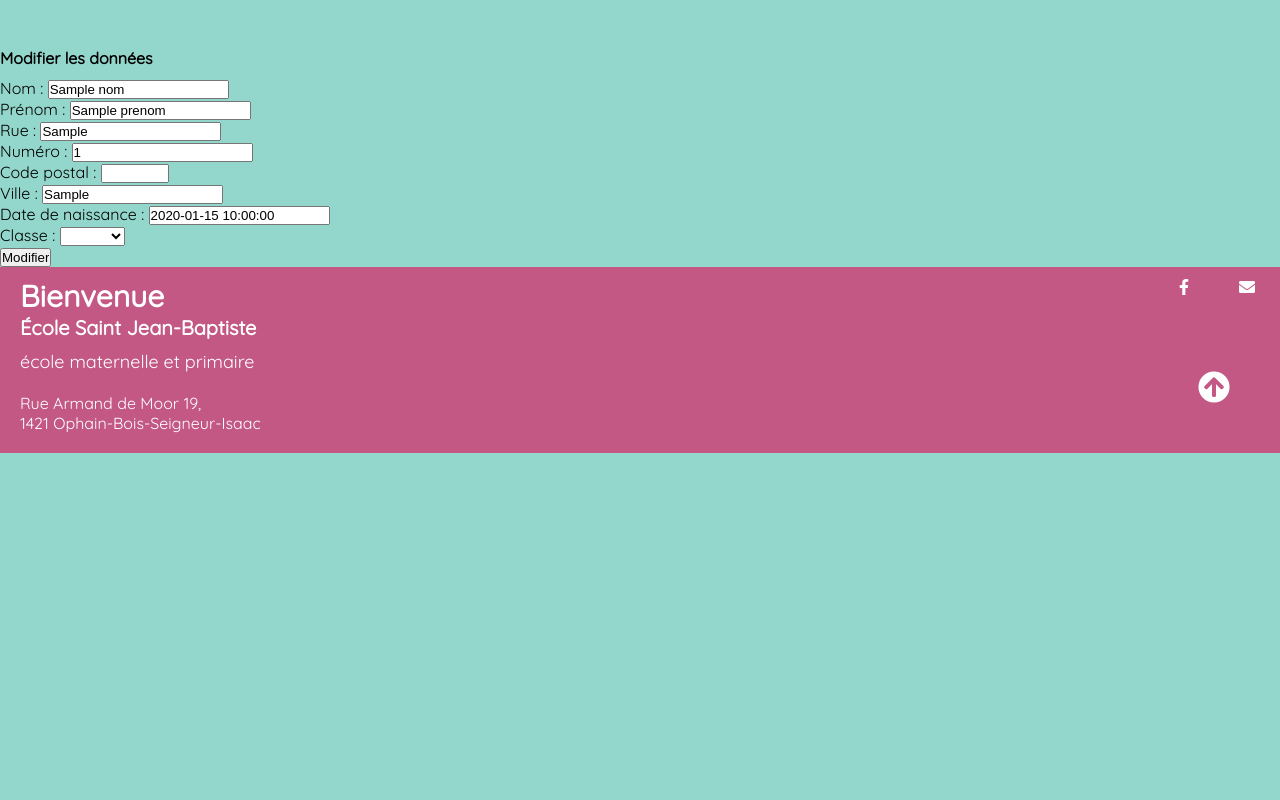
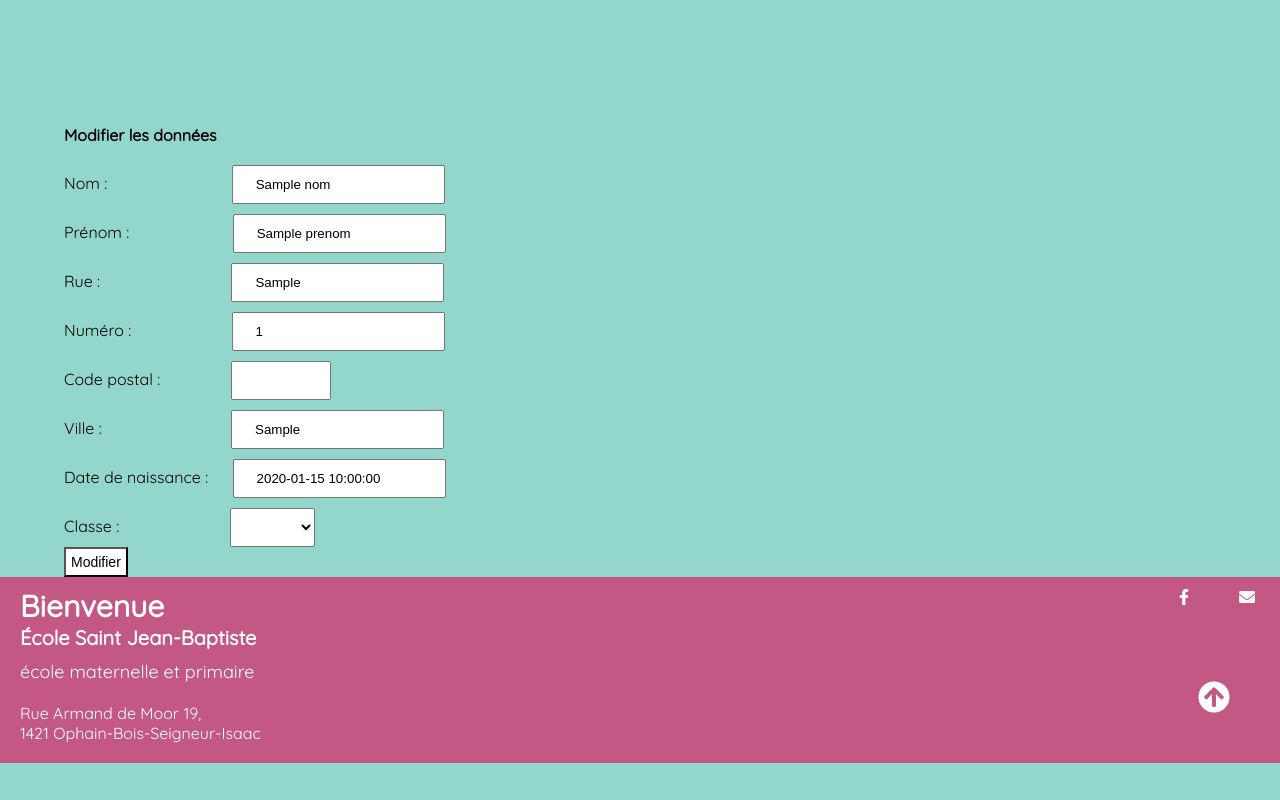
Before and after one commit to emontaigne/ecole_st_jean_baptiste_php, a PHP site: template view/page/personne/update.php in a window 1280 px wide. Run offline with PHP 8.4, Linux system fonts and the light colour scheme; the template is opened without the code that fills it: most values are stand-ins (such as "Sample title", 1, 10 or a date in 2020); some libraries are stand-ins or nearby versions.

Commit message:
partie admin

```diff
--- a/controller/personne/delete.php
+++ b/controller/personne/delete.php
@@ -8,7 +8,7 @@
         $id = $_GET["id"];
         $p = new Personne();
         $tabInfos = $p->readById($id);
-         var_dump($tabInfos);
+        // var_dump($tabInfos);
 
         $nom = $tabInfos[0]["nom"];
         $prenom = $tabInfos[0]["prenom"];
@@ -22,8 +22,8 @@
         $p->delete($id);
         header("Location:?section=read");
     }
-
+ require_once("view/page/personne/delete.php");
     require_once("view/page/admin.php");
     // appeler la vue
-    require_once("view/page/personne/delete.php");
+
 ?>
--- a/controller/personne/update.php
+++ b/controller/personne/update.php
@@ -83,9 +83,9 @@
       header("Location:?section=admin");
 
     }
-
+require_once("view/page/personne/update.php");
     require_once("view/page/admin.php");
 
     // appeler la vue
-    require_once("view/page/personne/update.php");
+
 ?>
--- a/public/css/admin.css
+++ b/public/css/admin.css
@@ -94,21 +94,23 @@
   color: #c35884;
 }
 
-.container5 {
-  display: flex;
-  width: 400px;
-  margin: auto;
-  margin-top: 120px;
-  background-color: white;
-  padding: 15px;
-}
-
 .ajout {
   font-size: 16px;
   text-align: left;
   line-height: 40px;
 }
+.btnsend {
+  background-color: white;
+  color: black;
+  padding: 5px;
+  cursor: pointer;
+  font-size: 14px;
+}
 
+.btnsend a {
+  text-decoration: none;
+  color: black;
+}
 .afficher {
   width: 600px;
   height: 400px;
@@ -230,6 +232,10 @@
   width: 100%;
 }
 
+.demDupp {
+  margin-left: 2%;
+  margin-top: 5%;
+}
 .afficher1 {
   width: 80%;
   display: inline-block;
--- a/public/css/menu.css
+++ b/public/css/menu.css
@@ -36,10 +36,8 @@ body {
 }
 
 .main {
-  width: 100%;
   display: flex;
   justify-content: flex-end;
-  background-color: #01969b;
 }
 
 .sidebar ul {
@@ -90,6 +88,10 @@ body {
   background-color: white;
   border: none;
   display: none;
+}
+
+.sous-menu li a {
+  background-color: #01969b;
 }
 .sous-menu a {
   display: block;
--- a/view/page/personne/delete.php
+++ b/view/page/personne/delete.php
@@ -2,10 +2,12 @@
 <div id = "form_add" class="form_event">
 
 <form action="#" method="post">
+    <div class="demDupp">
 <h2 class="ajout1">Etes vous sûr(e) de vouloir supprimer <?= $nom; ?> <?= $prenom ?> ?</h2>
     <input type="hidden" name="id" value="<?= $id; ?>">
-    <input type="submit" value="Oui">
-    <a href="?section=read">Non</a>
+    <input class="btnsend" type="submit" value="Oui">
+    <button class="btnsend"><a  href="?section=read">Non</a></button>
+    </div>
 </form>
 </div>
 <script src = "public/js/menu-actif.js"></script>
--- a/view/page/personne/update.php
+++ b/view/page/personne/update.php
@@ -1,30 +1,30 @@
 <div class = "container2">
-<div id = "form_add" class="form_event">
-<form action="#" method="post">
+<div class="studentCreateForm">
+<form action="#" method="post" class="form-new-student">
 <h2 class = "ajout">Modifier les données</h2>
     <label for="nom">Nom :</label>
-    <input type="text" name="nom" id="nom" value="<?= $nom; ?>"><br>
+    <input class="inputStudent1" type="text" name="nom" id="nom" value="<?= $nom; ?>"><br>
 
     <label for="prenom">Prénom :</label>
-    <input type="text" name="prenom" id="prenom" value="<?= $prenom; ?>"><br>
+    <input class="inputStudent2" type="text" name="prenom" id="prenom" value="<?= $prenom; ?>"><br>
 
     <label for="ad_rue">Rue :</label>
-    <input type="text" name="ad_rue" id="ad_rue" value="<?= $adRue; ?>"><br>
+    <input class="inputStudent3" type="text" name="ad_rue" id="ad_rue" value="<?= $adRue; ?>"><br>
 
     <label for="ad_num">Numéro :</label>
-    <input type="text" name="ad_num" id="ad_num" value="<?= $adNum; ?>"><br>
+    <input class="inputStudent4" type="text" name="ad_num" id="ad_num" value="<?= $adNum; ?>"><br>
 
     <label for="ad_cp">Code postal :</label>
-    <input type="number" name="ad_cp" id="ad_cp" min="1000" max="9999" value="<?= $adCp; ?>"><br>
+    <input class="inputStudent5" type="number" name="ad_cp" id="ad_cp" min="1000" max="9999" value="<?= $adCp; ?>"><br>
 
     <label for="ad_ville">Ville :</label>
-    <input type="text" name="ad_ville" id="ad_ville" value="<?= $adVille; ?>"><br>
+    <input class="inputStudent6" type="text" name="ad_ville" id="ad_ville" value="<?= $adVille; ?>"><br>
 
     <label for="date_naissance">Date de naissance :</label>
-    <input type="text" name="date_naissance" id="date_naissance" value="<?= $dateNaissance; ?>"><br>
+    <input class="inputStudent7" type="text" name="date_naissance" id="date_naissance" value="<?= $dateNaissance; ?>"><br>
 
     <label for="classes">Classe :</label>
-    <select name="classes" id="classes" value="<?= $classes; ?>">
+    <select class="inputStudent8" name="classes" id="classes" value="<?= $classes; ?>">
         <option value=""></option>
         <option value="accueil" <?= $accueil; ?> >Accueil</option>
         <option value="m1" <?= $m1; ?> >M1</option>
@@ -40,7 +40,7 @@
 
 
     <div class = "ajouter">
-    <input type="submit" value="Modifier">
+    <input class="btnsend" type="submit" value="Modifier">
 </div>
 
 </form>
```
